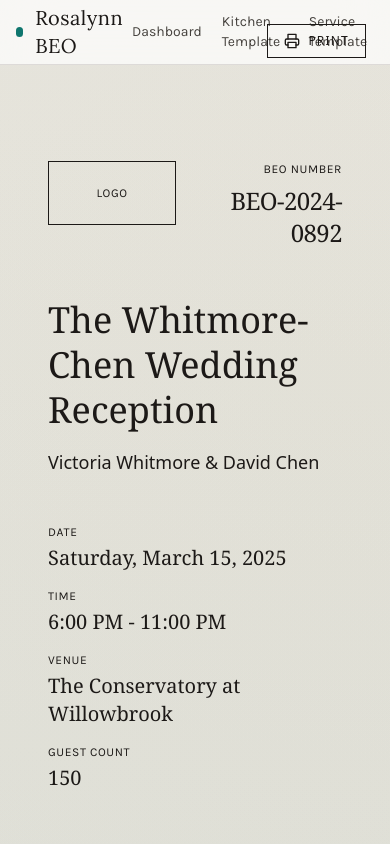
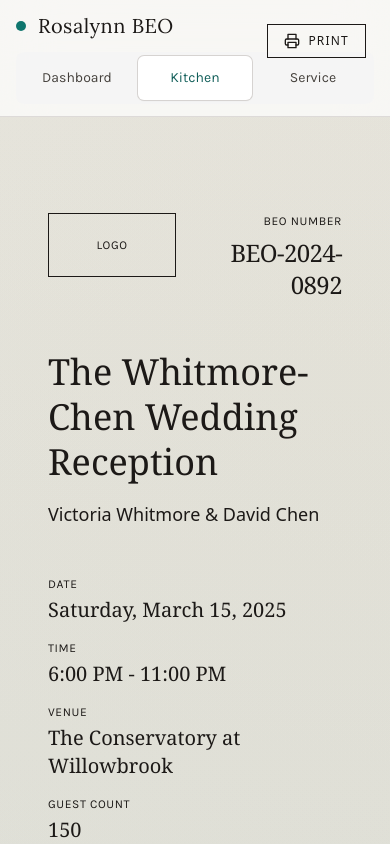
Before and after one commit to lauchoy/beo-automation, a Next.js app: page /beo/kitchen in a window 390 px wide. Shown: the top 844 px of the page. Built offline with nearby package versions, Linux system fonts and the light colour scheme.

Commit message:
style(design): FINDING-002 — add active, mobile-safe primary navigation

```diff
--- a/app/layout.tsx
+++ b/app/layout.tsx
@@ -1,5 +1,7 @@
 import type { Metadata } from "next";
+import Link from "next/link";
 import { Karla, Lora } from "next/font/google";
+import TopNav from "@/components/TopNav";
 import "./globals.css";
 
 const editorial = Lora({
@@ -32,24 +34,17 @@ export default function RootLayout({
           <div className="pointer-events-none absolute inset-0 bg-[radial-gradient(circle_at_8%_18%,rgba(19,91,96,0.14),transparent_34%),radial-gradient(circle_at_88%_3%,rgba(188,147,86,0.16),transparent_36%),linear-gradient(180deg,rgba(255,255,255,0.55),rgba(244,238,224,0.7))]" />
 
           <nav className="relative border-b border-stone-300/80 bg-white/70 backdrop-blur-xl">
-            <div className="mx-auto flex h-16 max-w-7xl items-center justify-between px-4 sm:px-6 lg:px-8">
+            <div className="mx-auto flex max-w-7xl flex-col gap-3 px-4 py-3 sm:h-16 sm:flex-row sm:items-center sm:justify-between sm:px-6 sm:py-0 lg:px-8">
               <div className="flex items-center gap-3">
                 <div className="h-2.5 w-2.5 rounded-full bg-teal-700" />
-                <h1 className="font-display text-xl tracking-wide text-stone-900">
+                <Link
+                  href="/"
+                  className="font-display text-xl tracking-wide text-stone-900 transition hover:text-teal-800"
+                >
                   Rosalynn BEO
-                </h1>
+                </Link>
               </div>
-              <div className="flex items-center gap-5 text-sm text-stone-700">
-                <a href="/" className="transition hover:text-teal-800">
-                  Dashboard
-                </a>
-                <a href="/beo/kitchen" className="transition hover:text-teal-800">
-                  Kitchen Template
-                </a>
-                <a href="/beo/service" className="transition hover:text-teal-800">
-                  Service Template
-                </a>
-              </div>
+              <TopNav />
             </div>
           </nav>
           <main className="relative mx-auto max-w-7xl px-4 py-8 sm:px-6 lg:px-8">
--- /dev/null
+++ b/components/TopNav.tsx
@@ -0,0 +1,54 @@
+'use client';
+
+import Link from 'next/link';
+import { usePathname } from 'next/navigation';
+import { cn } from '@/lib/utils';
+
+type NavItem = {
+  href: string;
+  label: string;
+};
+
+const NAV_ITEMS: NavItem[] = [
+  { href: '/', label: 'Dashboard' },
+  { href: '/beo/kitchen', label: 'Kitchen' },
+  { href: '/beo/service', label: 'Service' },
+];
+
+function isActive(pathname: string, href: string): boolean {
+  if (href === '/') {
+    return pathname === '/';
+  }
+
+  return pathname.startsWith(href);
+}
+
+export default function TopNav() {
+  const pathname = usePathname();
+
+  return (
+    <ul className="grid w-full grid-cols-3 gap-1 rounded-lg bg-stone-100/75 p-1 sm:flex sm:w-auto sm:bg-transparent sm:p-0">
+      {NAV_ITEMS.map((item) => {
+        const active = isActive(pathname, item.href);
+
+        return (
+          <li key={item.href}>
+            <Link
+              href={item.href}
+              className={cn(
+                'inline-flex min-h-[44px] w-full items-center justify-center rounded-md px-3 text-sm transition',
+                'focus-visible:outline-none focus-visible:ring-2 focus-visible:ring-teal-700 focus-visible:ring-offset-2',
+                active
+                  ? 'bg-white text-teal-800 shadow-sm ring-1 ring-stone-300 sm:bg-stone-100 sm:ring-stone-300'
+                  : 'text-stone-700 hover:bg-white hover:text-teal-800 sm:hover:bg-stone-100'
+              )}
+              aria-current={active ? 'page' : undefined}
+            >
+              {item.label}
+            </Link>
+          </li>
+        );
+      })}
+    </ul>
+  );
+}
```
